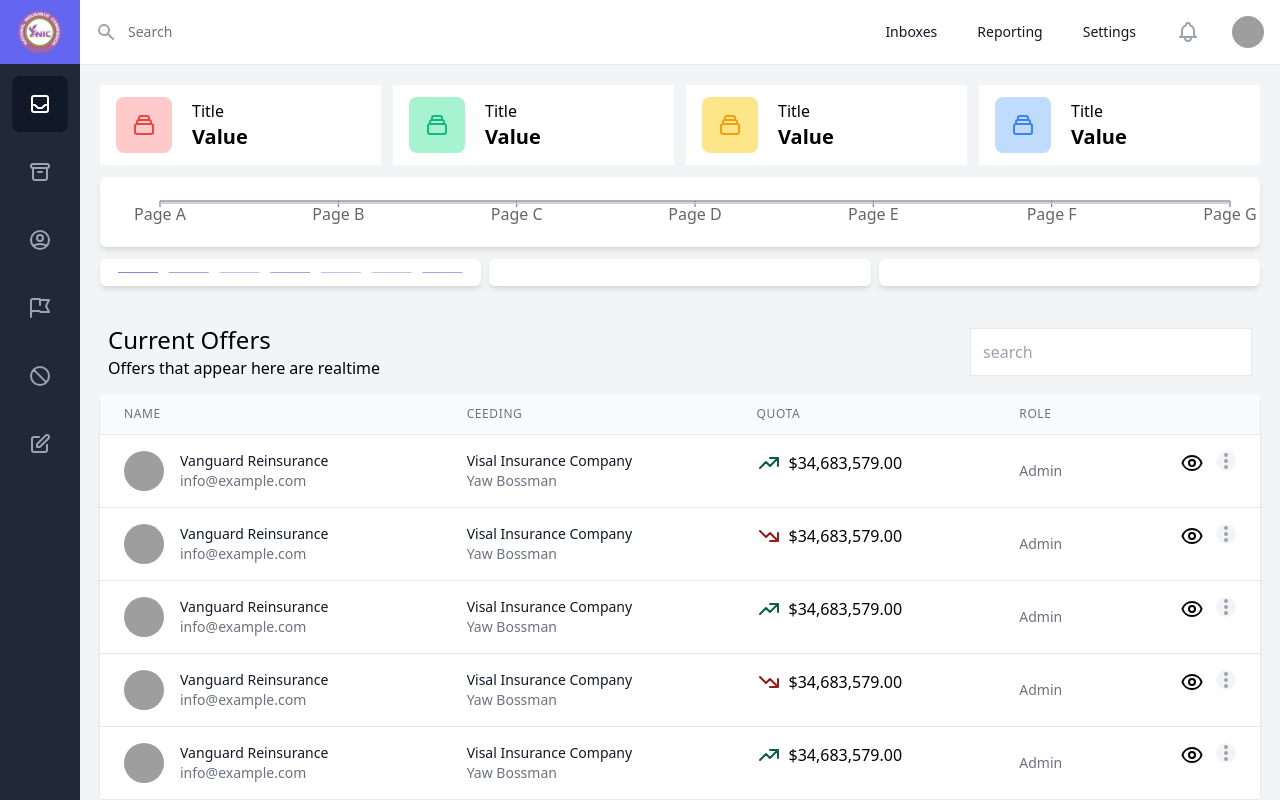
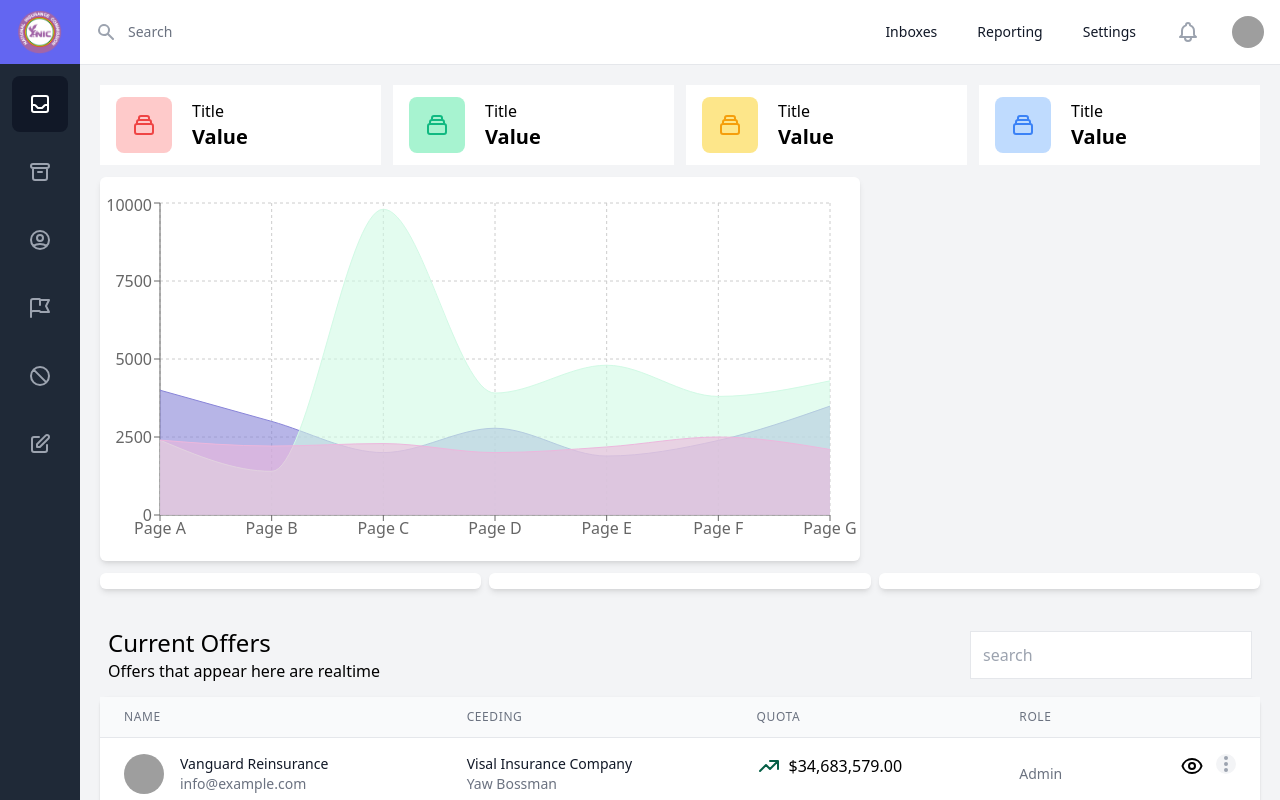
Before and after one commit to Khoby-790/template-nic, a React (Create React App) app: page / in a window 1280 px wide. Built offline with nearby package versions, Linux system fonts and the light colour scheme; grey boxes are pictures that could not be loaded.

Commit message:
--- Auto-Git Commit ---

```diff
--- a/src/pages/Dashboard/Dashboard.tsx
+++ b/src/pages/Dashboard/Dashboard.tsx
@@ -62,6 +62,8 @@ const Dashboard = (props: Props) => {
     return (
         <Fragment>
             <Stats />
+            <div className="flex flex-row">
+                <div className="flex-1">
                     <div className="h-96 max-h-96 bg-white mx-5 my-3 py-4 shadow-md rounded-md">
                         <ResponsiveContainer width="100%" height="100%">
                             <AreaChart
@@ -85,6 +87,9 @@ const Dashboard = (props: Props) => {
                             </AreaChart>
                         </ResponsiveContainer>
                     </div>
+                </div>
+                <div className="w-1/3"></div>
+            </div>
             <div className="grid mb-3 gap-2 mx-5 h-64 lg:grid-cols-3">
                 <div className="bg-white py-2 px-2 shadow-md rounded-md">
                     <SubGraphsBarchart />
```
Lines whose indentation alone changed are shown as unchanged.
